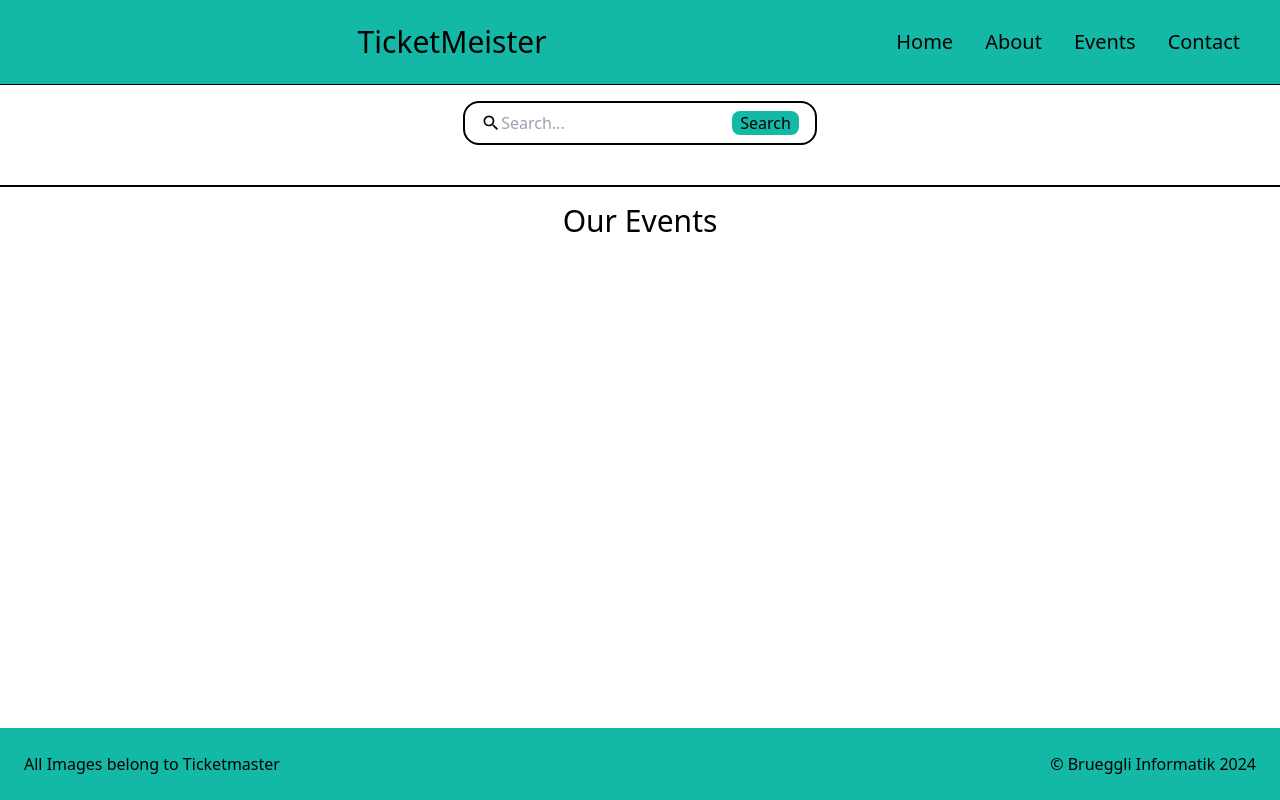
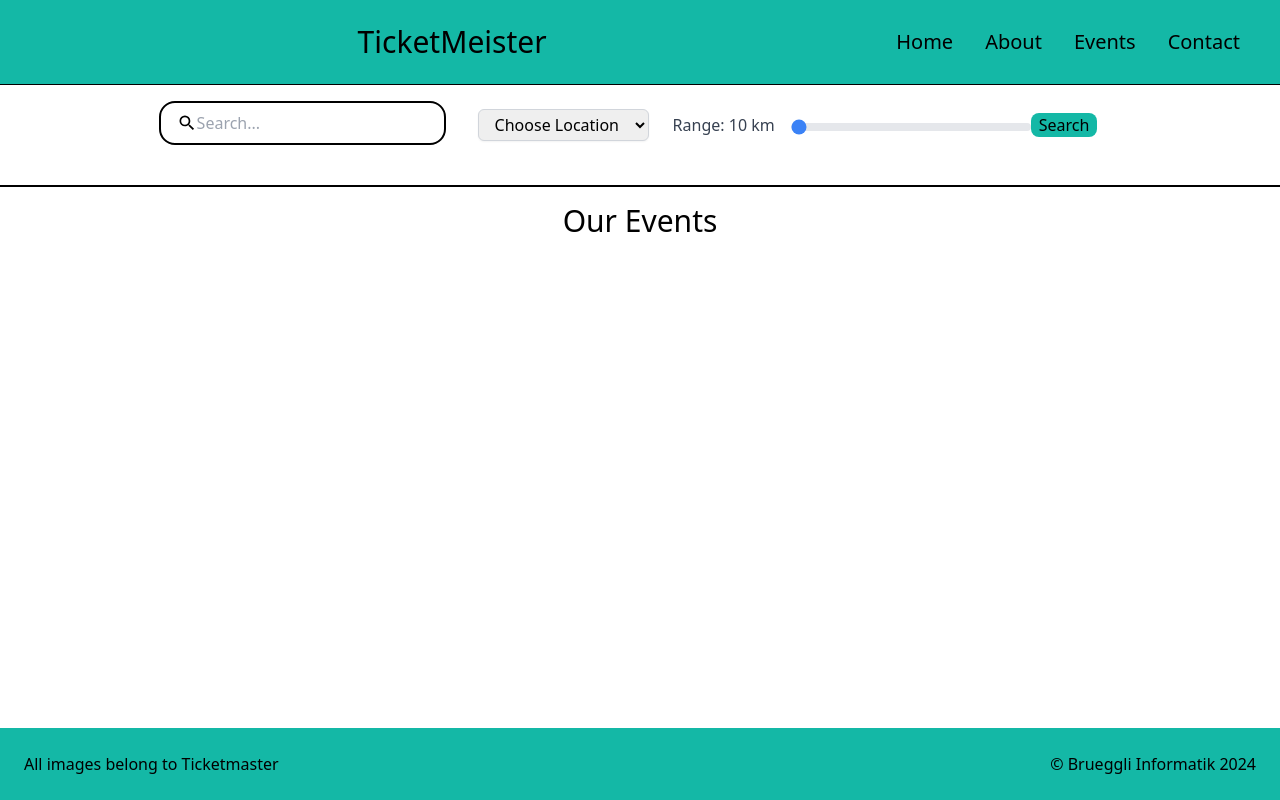
Before and after one commit to anu03br/TicketMeister, a React (Vite) app: page / in a window 1280 px wide. Built offline with nearby package versions, Linux system fonts and the light colour scheme.

Commit message:
feat: added dropdown for City and slider for Radius in km

```diff
--- a/src/components/Event.tsx
+++ b/src/components/Event.tsx
@@ -6,9 +6,13 @@ export type Event = {
   dates: { start: { localDate: string; localTime: string } };
   _embedded: {
     venues: {
+      name: string;
       url: string; // URL of the venue
       type: string;
       id: string;
-    }[]; // Venues array is directly under _embedded
+      city: {
+        name: string; // City is an object with a name property
+      };
+    }[];
   };
 };
--- a/src/components/Footerbar.tsx
+++ b/src/components/Footerbar.tsx
@@ -1,7 +1,7 @@
 export default function Footerbar() {
     return (
         <div className="bg-teal-500 p-6 flex justify-between">
-            <span>All Images belong to Ticketmaster</span>
+            <span>All images belong to Ticketmaster</span>
             <span className={"hidden"}></span>
             <span>© Brueggli Informatik 2024</span>
         </div>
--- a/src/components/Searchbar.tsx
+++ b/src/components/Searchbar.tsx
@@ -1,6 +1,6 @@
 import { MdSearch } from "react-icons/md";
 import { useState, FormEvent } from "react";
-import {Event} from "../components/Event";
+import { Event } from "./Event.tsx";
 
 interface SearchbarProps {
   onSearch: (data: Event[]) => void; // Define the callback type | should this be void or null?
@@ -8,12 +8,9 @@ interface SearchbarProps {
 
 export default function Searchbar({ onSearch }: SearchbarProps): JSX.Element {
   const [searchKeyword, setSearchKeyword] = useState("");
+  const [searchLocation, setSearchLocation] = useState("");
+  const [searchRadius, setSearchRadius] = useState("10");
   const [warning, setWarning] = useState("");
-
-
-  // emit events maybe
-  // can we just pass the json response (data) back to parent?
-  // yes with a callback functioN (prop that is a function )
 
   const submitSearch = async (e: FormEvent<HTMLFormElement>) => {
     e.preventDefault();
@@ -23,7 +20,12 @@ export default function Searchbar({ onSearch }: SearchbarProps): JSX.Element {
         const response = await fetch(
           "https://app.ticketmaster.com/discovery/v2/events.json?keyword=" +
             searchKeyword +
-            "&countryCode=CH&apikey=UGJxCPf0sNHYRAmC3mVw2puTLYY8Uf9Z"
+            "&latlong=" +
+            searchLocation +
+            "&radius=" +
+            searchRadius +
+            "&unit=km" +
+            "&apikey=UGJxCPf0sNHYRAmC3mVw2puTLYY8Uf9Z",
         );
         const data = await response.json();
 
@@ -39,13 +41,14 @@ export default function Searchbar({ onSearch }: SearchbarProps): JSX.Element {
         setWarning("");
       } catch (error) {
         console.error("There was an error with the fetch operation:", error);
-        setWarning("An error occurred while fetching events. Please try again.");
+        setWarning(
+          "An error occurred while fetching events. Please try again.",
+        );
       }
     } else {
       setWarning("Please enter a search term.");
     }
   };
-
 
   return (
     <div className={"w-full"}>
@@ -53,13 +56,18 @@ export default function Searchbar({ onSearch }: SearchbarProps): JSX.Element {
         onSubmit={submitSearch}
         className="flex flex-col items-center py-4 border-t border-b-2 border-black"
       >
+        <div className="flex">
+          <div>
             <div
               className={
                 "flex items-center w-min px-4 py-2 border-2 border-solid border-black rounded-2xl"
               }
             >
-          <label htmlFor={"search"}></label>
-          <MdSearch size="20" className={"flex justify-center align-bottom"} />
+              <label htmlFor={"hidden search"}></label>
+              <MdSearch
+                size="20"
+                className={"flex justify-center align-bottom"}
+              />
               <input
                 onChange={(event) => {
                   setSearchKeyword(event.target.value);
@@ -69,6 +77,52 @@ export default function Searchbar({ onSearch }: SearchbarProps): JSX.Element {
                 className={""}
                 placeholder={"Search..."}
               />
+            </div>
+            <div className={"min-h-6 pl-10"}>
+              {warning && <p style={{ color: "red" }}>{warning}</p>}
+            </div>
+          </div>
+          <div className={"px-6 pt-2"}>
+            <label htmlFor="city" className={" hidden w-fit h-fit"}>
+              Choose Location
+            </label>
+            <select
+              onChange={(event) => {
+                setSearchLocation(event.target.value);
+              }}
+              name="city"
+              id="city"
+              className={
+                " px-3 mx-2 h-8 min-w-40  text-md font-medium border border-gray-300 rounded-md shadow-sm focus:outline-none focus:ring-blue-500 focus:border-blue-500"
+              }
+            >
+              <option value="">Choose Location</option>
+              <option value="47.3769,8.5417">Zürich</option>
+              <option value="47.4245,9.3767">St. Gallen</option>
+              <option value="46.9481,7.4474">Bern</option>
+              <option value="52.5200,13.4050">Berlin</option>
+              <option value="48.1351,11.5820">München</option>
+              <option value="48.2082,16.3738">Wien</option>
+              <option value="52.3676,4.9041">Amsterdam</option>
+            </select>
+            <label
+              htmlFor="radius"
+              className="mb-2 px-4 text-md font-medium text-gray-700"
+            >
+              Range: {searchRadius} km
+            </label>
+            <input
+              id="radius"
+              type="range"
+              min="0"
+              max="1000"
+              step="200"
+              value={searchRadius}
+              onChange={(event) => {
+                setSearchRadius(event.target.value);
+              }}
+              className=" h-2 min-w-60 bg-gray-200 rounded-lg appearance-none cursor-pointer accent-blue-500"
+            />
             <button
               className={"px-2 bg-teal-500 shadow-black rounded-lg"}
               type={"submit"}
@@ -76,8 +130,6 @@ export default function Searchbar({ onSearch }: SearchbarProps): JSX.Element {
               Search
             </button>
           </div>
-        <div className={"min-h-6"}>
-          {warning && <p style={{ color: "red" }}>{warning}</p>}
         </div>
       </form>
     </div>
--- a/src/sites/Home.tsx
+++ b/src/sites/Home.tsx
@@ -2,7 +2,6 @@ import Searchbar from "../components/Searchbar.tsx";
 import Titlebar from "../components/Titlebar.tsx";
 import EventCard from "../components/EventCard.tsx";
 import { Event } from "../components/Event";
-import SplitURL from "../components/SplitURL.tsx";
 import { useState } from "react";
 
 export default function Home() {
@@ -29,7 +28,11 @@ export default function Home() {
               picurl={event.images[0]?.url || "https://via.placeholder.com/150"}
               eventName={event.name || "No event name available"}
               eventDescription={
-                SplitURL(event._embedded.venues[0]?.url) || "No venue available"
+                  event._embedded?.venues?.[0]
+                      ? event._embedded.venues[0].name
+                          ? `${event._embedded.venues[0].name}, ${event._embedded.venues[0].city?.name || "Unknown City"}`
+                          : event._embedded.venues[0].city?.name || "Unknown City"
+                      : "No venue available"
               }
             />
           ))}
```
Also changed, not shown: src/ToDo.txt, src/tailwind.css. Lines whose indentation alone changed are shown as unchanged.
